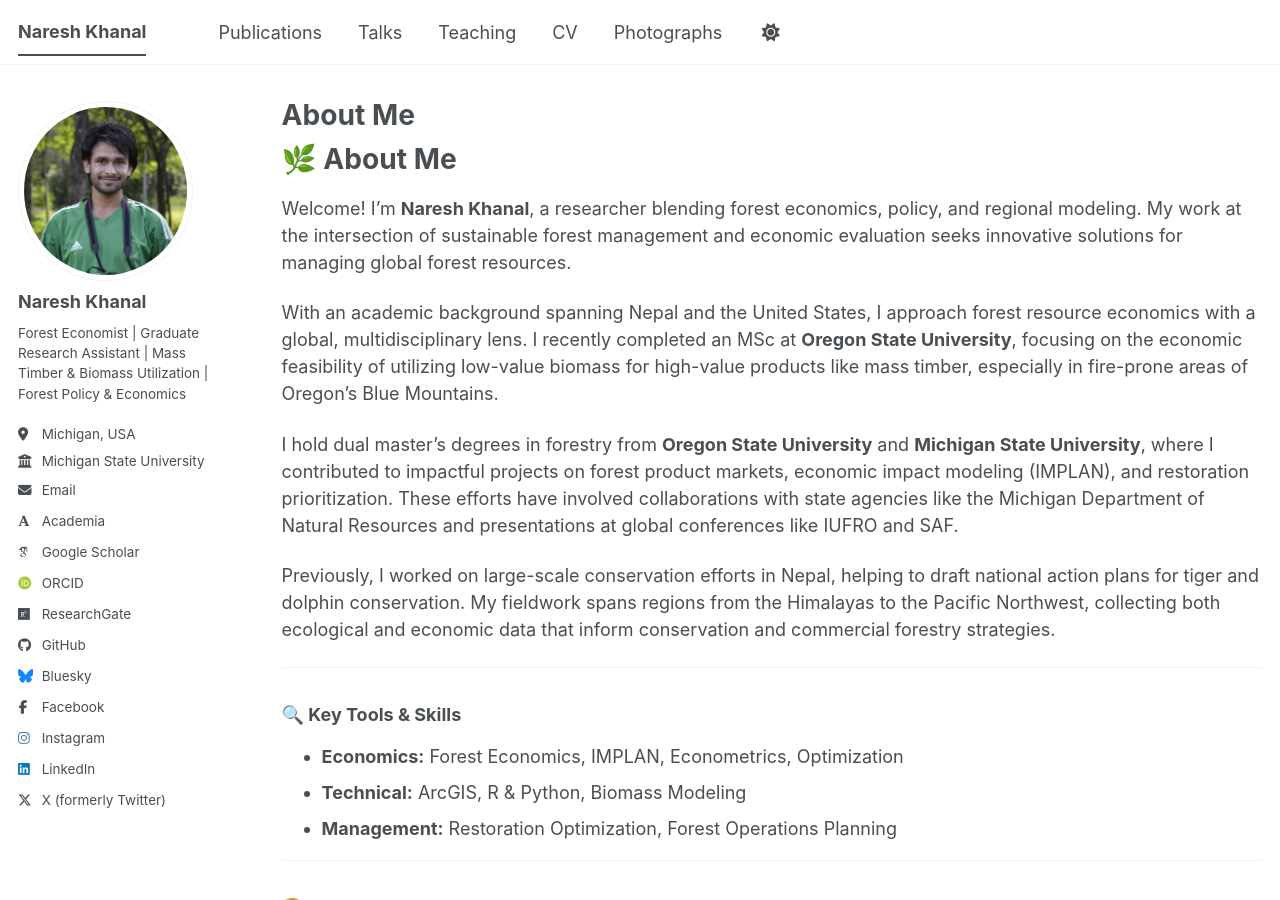
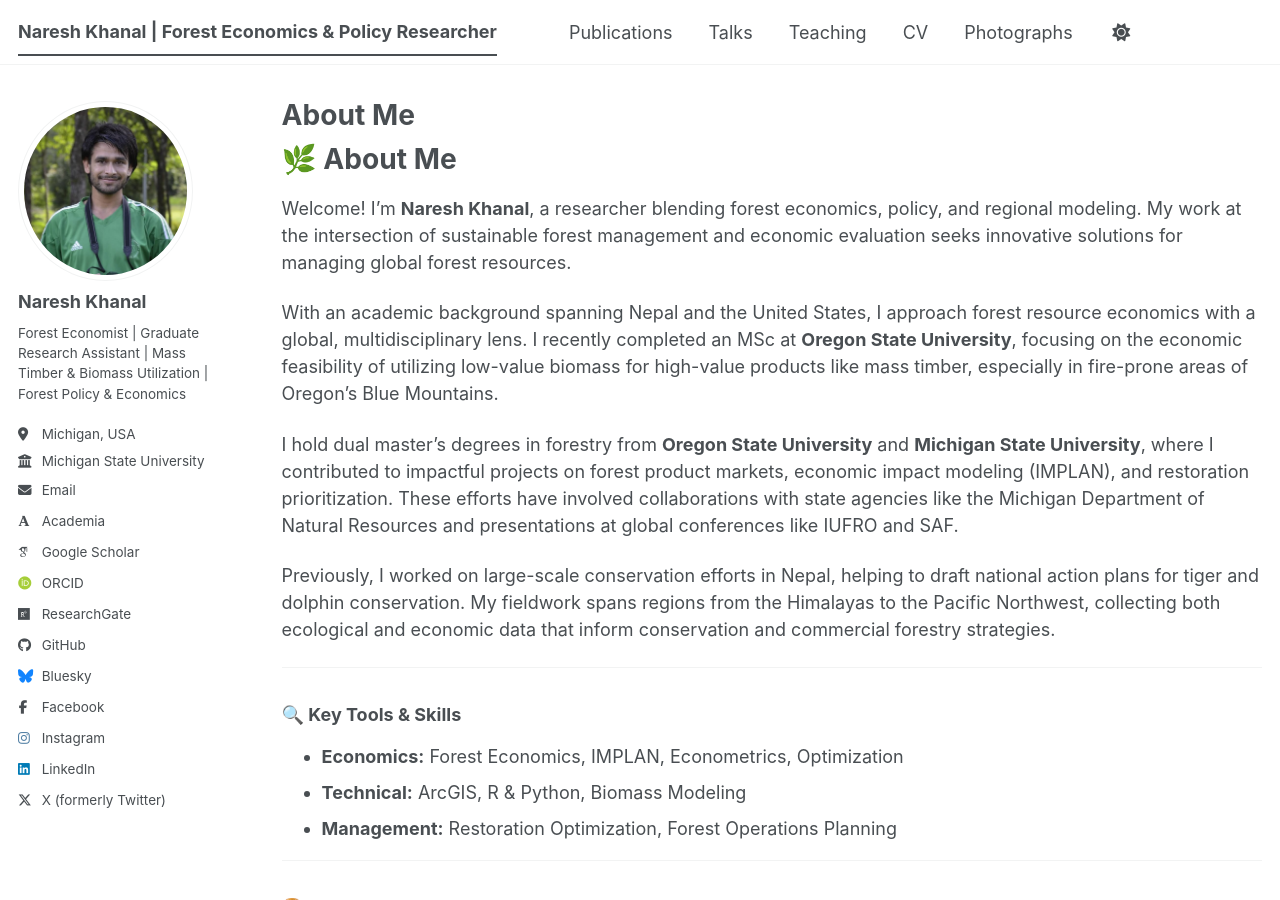
Before and after one commit to Nishani53/Nishani53.github.io, a Jekyll site: the page built from _pages/about.md, in a window 1280 px wide and 900 px high. Built offline with Jekyll 4.4.1, drawn with Linux system fonts in a browser that asks for light colours; some web fonts are replaced; a script bundle is joined from its source files by our own code; library files that are not in the unit come from our copies; some of the changed lines change nothing that is shown.

Commit message:
Update site title, description, and repository details

```diff
--- a/_config.yml
+++ b/_config.yml
@@ -8,15 +8,14 @@
 
 # Basic Site Settings
 locale                   : "en-US"
-site_theme               : "default" # The available themes options are "default", "air", "sunrise", "mint", "dirt" and "contrast"
-title                    : "Naresh Khanal"
+site_theme               : "default"
+title                    : "Naresh Khanal | Forest Economics & Policy Researcher"
 title_separator          : "-"
 name                     : &name "Naresh Khanal"
-description              : &description "Your Name's academic portfolio"   # Update this with a general description of your site, this is the default if not overridden by a page
-url                      : "https://Nishani53.github.io" # The base hostname & protocol for your site e.g. "https://[your GitHub username].github.io",
-                                                           # or if you already have some other page hosted on Github then use "https://[your GitHub username].github.io/[Your Repo Name]"
-baseurl                  : "" # the subpath of your site, e.g. "/blog"
-repository               : "academicpages/academicpages.github.io"
+description              : &description "Official academic website of Naresh Khanal, a researcher at Oregon State University/ Michigan State University, specializing in forest resource economics, mass timber, and regional modeling."
+url                      : "https://Nishani53.github.io"
+baseurl                  : ""
+repository               : "Nishani53/Nishani53.github.io"
 
 # Site Author - The following control what appear as part of the author content on the side bar.
 #               If a field is blank the icon and link will not appear, otherwise it will be shown.
```
